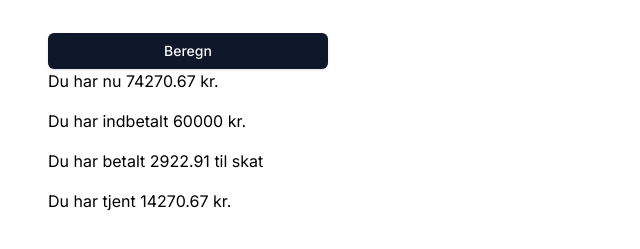
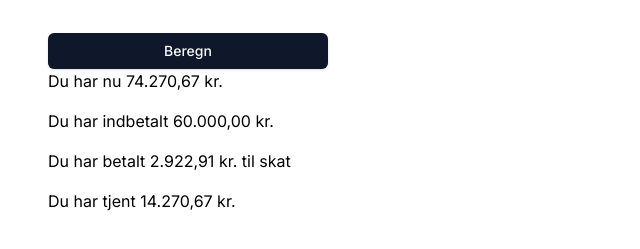
Before and after one commit to barrybtw/aktiesparekonto, a Next.js app: page / in a window 1280 px wide. Both pictures are taken after a click on the button "Beregn". Shown: the part 383-632 px from the top of the page, without its empty margins (0-640 px from the left). Built offline with nearby package versions, Linux system fonts and the light colour scheme.

Commit message:
Format with Intl

```diff
--- a/components/projections.tsx
+++ b/components/projections.tsx
@@ -2,6 +2,11 @@
 
 import { useCalculatorStore } from '@/stores/calculator-store';
 import { useMemo } from 'react';
+
+const Formatter = new Intl.NumberFormat('da-DK', {
+  style: 'currency',
+  currency: 'DKK',
+});
 
 type YearsData = Partial<{
   [key: number]: {
@@ -100,19 +105,20 @@ export default function Projections() {
 
   console.log(allYearsWithMonthsInside);
 
+  const formattedFinalValue = +finalValue;
+  const formattedMonthlyPaymentTotal = monthlyPayment * 12 * yearsToLookAhead;
+  const formattedFinalTaxes = +finalTaxes;
+  const formattedTotalEarnings = (
+    +finalValue -
+    monthlyPayment * 12 * yearsToLookAhead
+  ).toFixed(2);
+
   return (
     <div className='flex flex-col space-y-4'>
-      <p>Du har nu {finalValue} kr.</p>
-      <p>Du har indbetalt {monthlyPayment * 12 * yearsToLookAhead} kr.</p>
-      <p>Du har betalt {(finalTaxes as number).toLocaleString()} til skat</p>
-      <p>
-        Du har tjent{' '}
-        {(
-          (finalValue as number) -
-          monthlyPayment * 12 * yearsToLookAhead
-        ).toFixed(2)}{' '}
-        kr.
-      </p>
+      <p>Du har nu {Formatter.format(formattedFinalValue)}</p>
+      <p>Du har indbetalt {Formatter.format(formattedMonthlyPaymentTotal)}</p>
+      <p>Du har betalt {Formatter.format(formattedFinalTaxes)} til skat</p>
+      <p>Du har tjent {Formatter.format(formattedTotalEarnings)}</p>
     </div>
   );
 }
```
